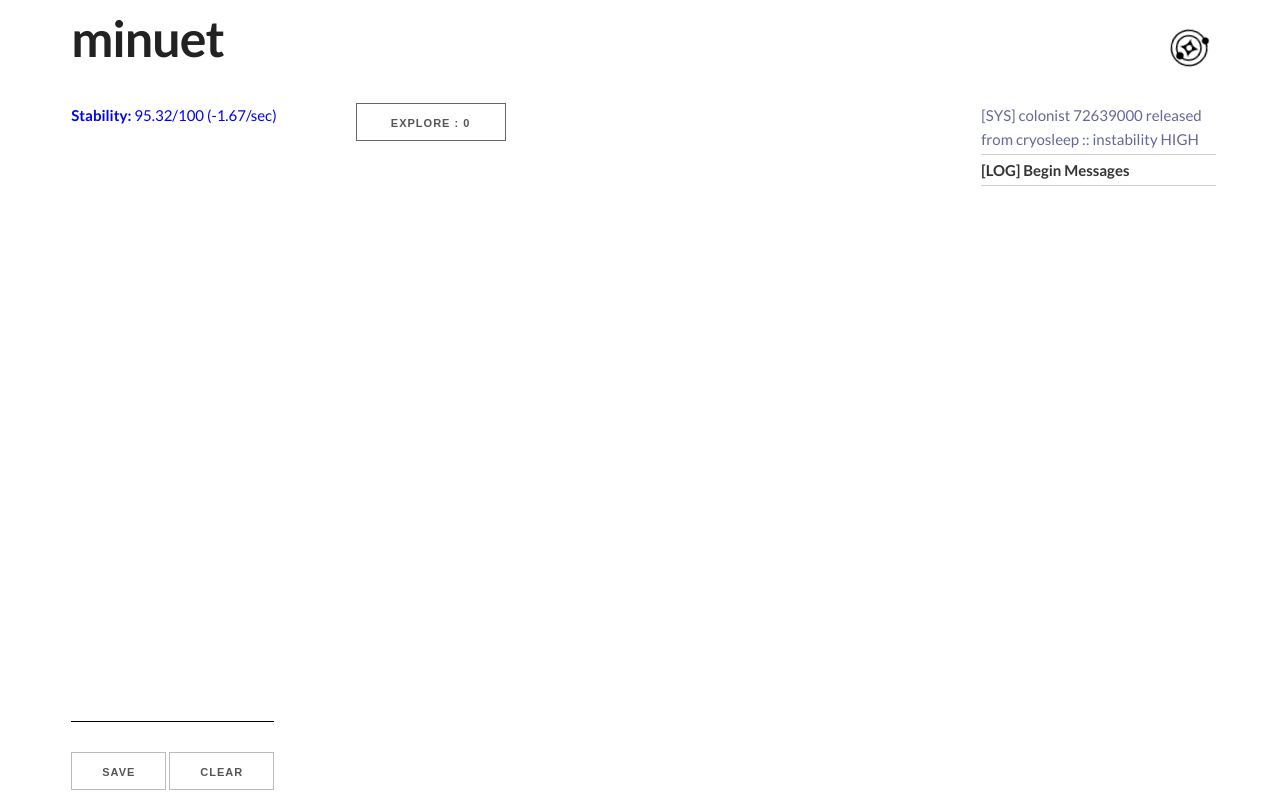
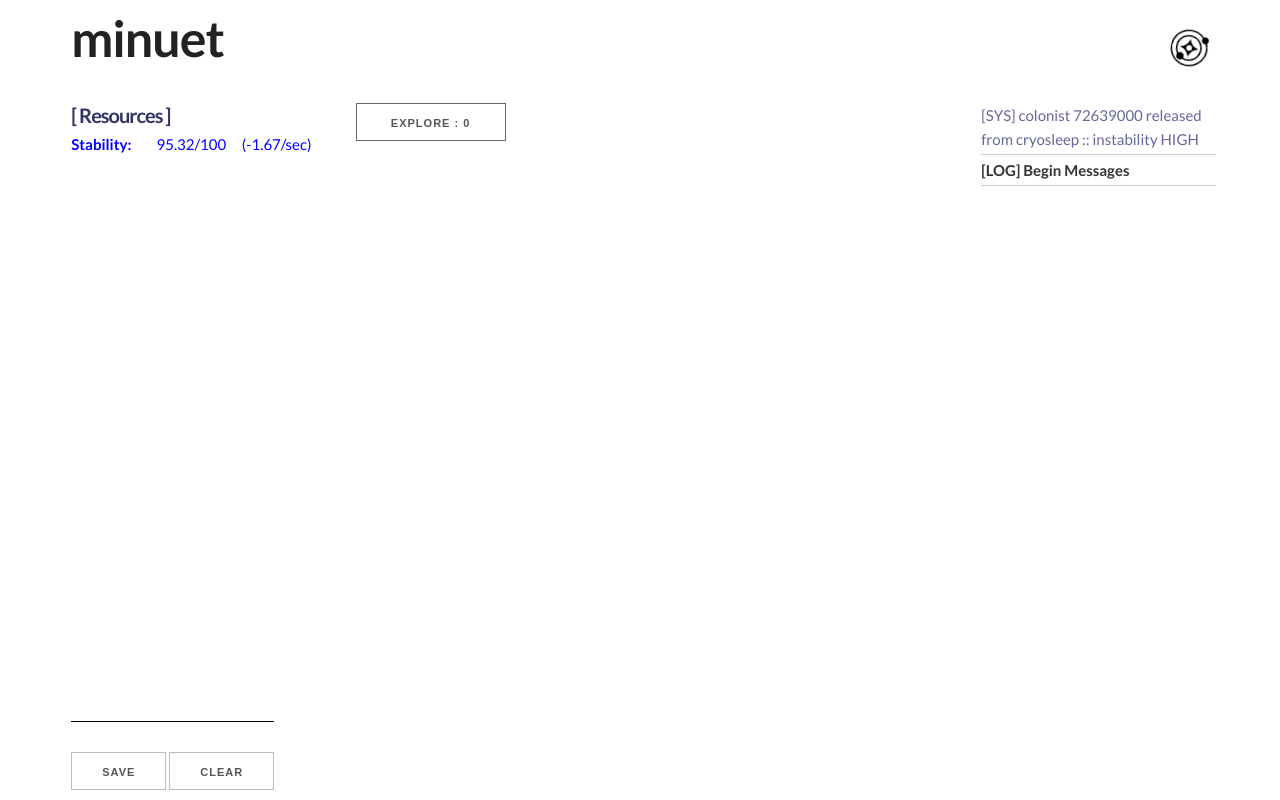
Before and after one commit to marcmajcher/Minuet, a React (Create React App) app: page / in a window 1280 px wide. Both pictures are taken after a click on the button "DECANT". Built offline with nearby package versions, Linux system fonts and the light colour scheme.

Commit message:
resource list formatting

```diff
--- a/src/assets/strings-en.js
+++ b/src/assets/strings-en.js
@@ -1,5 +1,7 @@
 const strings = {
   and: 'and',
+  resources: 'Resources',
+  storage_closet: 'Storage Closet',
   you_find: 'You find {items}',
 
   btn_clear: 'Clear',
@@ -11,7 +13,7 @@ const strings = {
   desc_wire: 'a length of scaveneged wire',
   desc_scrap: 'a few pieces of scrap metal',
 
-  msg_no_resources: '[RESOURCES UNAVAILABLE]',
+  msg_no_resources: '<<UNAVAILABLE>>',
   msg_log_start: '[LOG] Begin Messages',
 
   msg_decant:
--- a/src/components/Resource.js
+++ b/src/components/Resource.js
@@ -5,8 +5,13 @@ export default function Resource({ resource }) {
 
   return (
     <div className={`resource ${state} ${type}`}>
-      <strong>{strings[name]}:</strong> {amount.toFixed(2)}/{max}{' '}
-      {rate !== 0 ? `(${rate.toFixed(2)}/sec)` : ''}
+      <span className="resource-name">{strings[name]}:</span>{' '}
+      <span className="resource-amount">
+        {amount.toFixed(2)}/{max}
+      </span>{' '}
+      <span className="resource-rate">
+        {rate !== 0 ? `(${rate.toFixed(2)}/sec)` : ''}
+      </span>
     </div>
   );
 }
--- a/src/components/ResourceList.js
+++ b/src/components/ResourceList.js
@@ -1,6 +1,7 @@
 import { useSelector } from 'react-redux';
 import Resource from './Resource';
 import strings from '../assets/strings-en';
+import StorageList from './StorageList';
 
 export default function ResourceList() {
   const numDecants = useSelector((s) => s.game.decants);
@@ -8,11 +9,16 @@ export default function ResourceList() {
 
   return (
     <div className="resource-list">
-      {numDecants > 0
-        ? resources.map((resource) => (
-            <Resource resource={resource} key={resource.id} />
-          ))
-        : strings.msg_no_resources}
+      <section className="resources">
+        <h2>[ {strings.resources} ]</h2>
+        {numDecants > 0
+          ? resources.map((resource) => (
+              <Resource resource={resource} key={resource.id} />
+            ))
+          : strings.msg_no_resources}
+      </section>
+
+      <StorageList />
     </div>
   );
 }
--- /dev/null
+++ b/src/components/StorageList.js
@@ -0,0 +1,13 @@
+import strings from '../assets/strings-en';
+
+export default function StorageList() {
+  const TK_CLOSET_FOUND = false;
+
+  return TK_CLOSET_FOUND ? (
+    <section className="storage">
+      <h2>[ {strings.storage_closet} ]</h2>
+    </section>
+  ) : (
+    ''
+  );
+}
--- a/src/styles/App.scss
+++ b/src/styles/App.scss
@@ -6,6 +6,13 @@ body {
 
 h1 {
   font-weight: 700;
+}
+
+h2 {
+  font-weight: 700;
+  font-size: 2rem;
+  color: #336;
+  margin-bottom: 4px;
 }
 
 header {
@@ -71,18 +78,6 @@ button[disabled] {
   animation-play-state: running;
 }
 
-.resource.active {
-  color: blue;
-}
-
-.resource.inactive {
-  color: grey;
-}
-
-.resource.hidden {
-  display: none;
-}
-
 @keyframes rotation {
   from {
     transform: rotate(0deg);
@@ -110,12 +105,44 @@ footer {
 .resource-list {
   grid-area: resources;
   min-width: 235px;
+
+  section {
+    margin-bottom: 3rem;
+
+    .resource {
+      &.active {
+        color: blue;
+      }
+      &.inactive {
+        color: grey;
+      }
+      &.hidden {
+        display: none;
+      }
+
+      display: grid;
+      grid-template-columns: 30% 30% 40%;
+      grid-template-areas: 'name amount rate';
+
+      .resource-name {
+        font-weight: 700;
+        grid-area: name;
+      }
+      .resource-amount {
+        grid-area: amount;
+      }
+      .resource-rate {
+        grid-area: rate;
+      }
+    }
+  }
 }
 
 .log-entries {
   grid-area: log;
   min-width: 235px;
-  & > p {
+
+  p {
     margin: 0;
     padding-bottom: 3px;
     margin-bottom: 3px;
```
Also changed, not shown: 1 other file (tests, documents, lock files or other folders).
